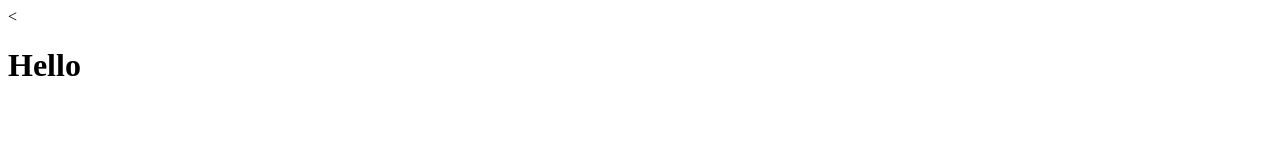
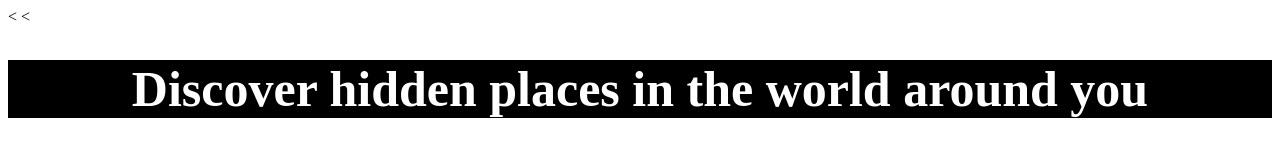
Before and after one commit to eric2003-tj/excursion, a plain HTML site: page index.html in a window 1280 px wide. Drawn offline with Linux system fonts and the light colour scheme; files whose address does not match are found by name.

Commit message:
Add boilerplate HTML and begin page content

```diff
--- a/index.html
+++ b/index.html
@@ -3,8 +3,9 @@
   <head>
     <meta charset="utf-8">
     <title>Eric's website</title>
+    <<link rel="stylesheet" href="D:\excursion\resources\css\style.css">
   </head>
   <body>
-    <<h1>Hello</h1>
+    <<h1>Discover hidden places in the world around you</h1>
   </body>
 </html>
--- a/resources/css/style.css
+++ b/resources/css/style.css
@@ -1,3 +1,6 @@
 h1{
-  color: red;
+  color: white;
+  font-size: 50px;
+  background-color: black;
+  text-align: center;
 }
```
